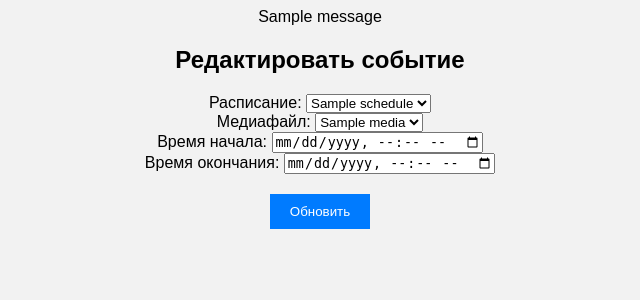
After one commit to Scroll-master/Flask-Media-Scheduler, a Flask app: page /event/edit/1 in a window 1280 px wide. The commit adds this page. Shown: the top 300 px of the page, without its empty margins (320-960 px from the left). Run offline with Flask 3, Linux system fonts and the light colour scheme; a user stored in the database is signed in; tables that the repository leaves empty hold one stand-in row (values such as "Sample post"); one stand-in notice (Sample message) is shown.

Commit message:
The first introduction of a new function in the application called event (a page for the event itself, a function for creating a new name, editing and deleting it) in the future, changes will be introduced to improve the functionality

```diff
--- a/app.py
+++ b/app.py
@@ -187,8 +187,9 @@ def super_admin_page():
     if current_user.role != 'master':
         return "Доступ запрещен", 403  # Или перенаправление на другую страницу
     schedules = Schedule.query.all()  # Загружаем все расписания из базы данных
+    events = Event.query.all()  # Загружаем все события из базы данных
     # Логика страницы Super_Admin
-    return render_template('super_admin.html', schedules=schedules)
+    return render_template('super_admin.html', schedules=schedules, events=events)
 
 
 #Маршрут для создания нового расписания:
@@ -278,6 +279,73 @@ def delete_schedule(schedule_id):
     db.session.commit()
     return redirect(url_for('super_admin_page'))
 
+
+@app.route('/event/new', methods=['GET', 'POST'])
+@login_required
+def new_event():
+    if current_user.role != 'master':
+        return "Доступ запрещен", 403
+    event = None
+    if request.method == 'POST':
+        # Здесь будет логика обработки данных формы для создания нового события
+        schedule_id = request.form.get('schedule_id')
+        media_id = request.form.get('media_id')
+        start_time = request.form.get('start_time')
+        end_time = request.form.get('end_time')
+
+        # Проверка на корректность введенных данных, создание и сохранение нового события
+        # Пример:
+        new_event = Event(schedule_id=schedule_id, media_id=media_id,
+                          start_time=datetime.strptime(start_time, '%Y-%m-%dT%H:%M'),
+                          end_time=datetime.strptime(end_time, '%Y-%m-%dT%H:%M'))
+        db.session.add(new_event)
+        db.session.commit()
+        flash('Новое событие успешно создано.')
+        return redirect(url_for('super_admin_page'))
+    else:
+        schedules = Schedule.query.all()
+        media_files = Media.query.all()
+        return render_template('edit_event.html', event=None, schedules=schedules, media_files=media_files)
+
+
+@app.route('/event/edit/<int:event_id>', methods=['GET', 'POST'])
+@login_required
+def edit_event(event_id):
+    event = Event.query.get_or_404(event_id)
+    if request.method == 'POST':
+        event.schedule_id = request.form.get('schedule_id')
+        event.media_id = request.form.get('media_id')
+        event.start_time = datetime.strptime(request.form.get('start_time'), '%Y-%m-%dT%H:%M')
+        event.end_time = datetime.strptime(request.form.get('end_time'), '%Y-%m-%dT%H:%M')
+
+        db.session.commit()
+        flash('Событие успешно обновлено.')
+        return redirect(url_for('super_admin_page'))
+    else:
+        schedules = Schedule.query.all()
+        media_files = Media.query.all()
+        return render_template('edit_event.html', event=event, schedules=schedules, media_files=media_files)
+
+
+@app.route('/event/delete/<int:event_id>', methods=['POST'])
+@login_required
+def delete_event(event_id):
+    if current_user.role != 'master':
+        return "Доступ запрещен", 403
+    event = Event.query.get_or_404(event_id)
+    db.session.delete(event)
+    db.session.commit()
+    flash('Событие успешно удалено.')
+    return redirect(url_for('super_admin_page'))
+
+
+
+
+
+
+
+
+
 print("Перед if __name__ == '__main__':")
 
 
--- /dev/null
+++ b/templates/edit_event.html
@@ -0,0 +1,39 @@
+{% extends 'base.html' %}
+
+{% block content %}
+{% for message in get_flashed_messages() %}
+<div class="alert alert-warning" role="alert">
+    {{ message }}
+</div>
+{% endfor %}
+
+<h2>{{ "Редактировать" if event is defined and event.id else "Создать новое" }} событие</h2>
+
+<form method="post">
+    <div>
+        <label for="schedule">Расписание:</label>
+        <select id="schedule" name="schedule_id">
+            {% for schedule in schedules %}
+            <option value="{{ schedule.id }}">{{ schedule.name }}</option>
+            {% endfor %}
+        </select>
+    </div>
+    <div>
+        <label for="media">Медиафайл:</label>
+        <select id="media" name="media_id">
+            {% for media in media_files %}
+            <option value="{{ media.id }}">{{ media.title }}</option>
+            {% endfor %}
+        </select>
+    </div>
+    <div>
+        <label for="start_time">Время начала:</label>
+        <input type="datetime-local" id="start_time" name="start_time" required>
+    </div>
+    <div>
+        <label for="end_time">Время окончания:</label>
+        <input type="datetime-local" id="end_time" name="end_time" required>
+    </div>
+    <button type="submit">{{ "Обновить" if event.id else "Создать" }}</button>
+</form>
+{% endblock %}
--- a/templates/super_admin.html
+++ b/templates/super_admin.html
@@ -51,6 +51,9 @@
     <button type="submit">Добавить новое расписание</button>
 </form>
 
+<form action="{{ url_for('new_event') }}" method="get">
+    <button type="submit">Создать новое событие</button>
+</form>
 
     <form method="GET" action="/logout">
         <button type="submit">Выйти из системы</button>
```
